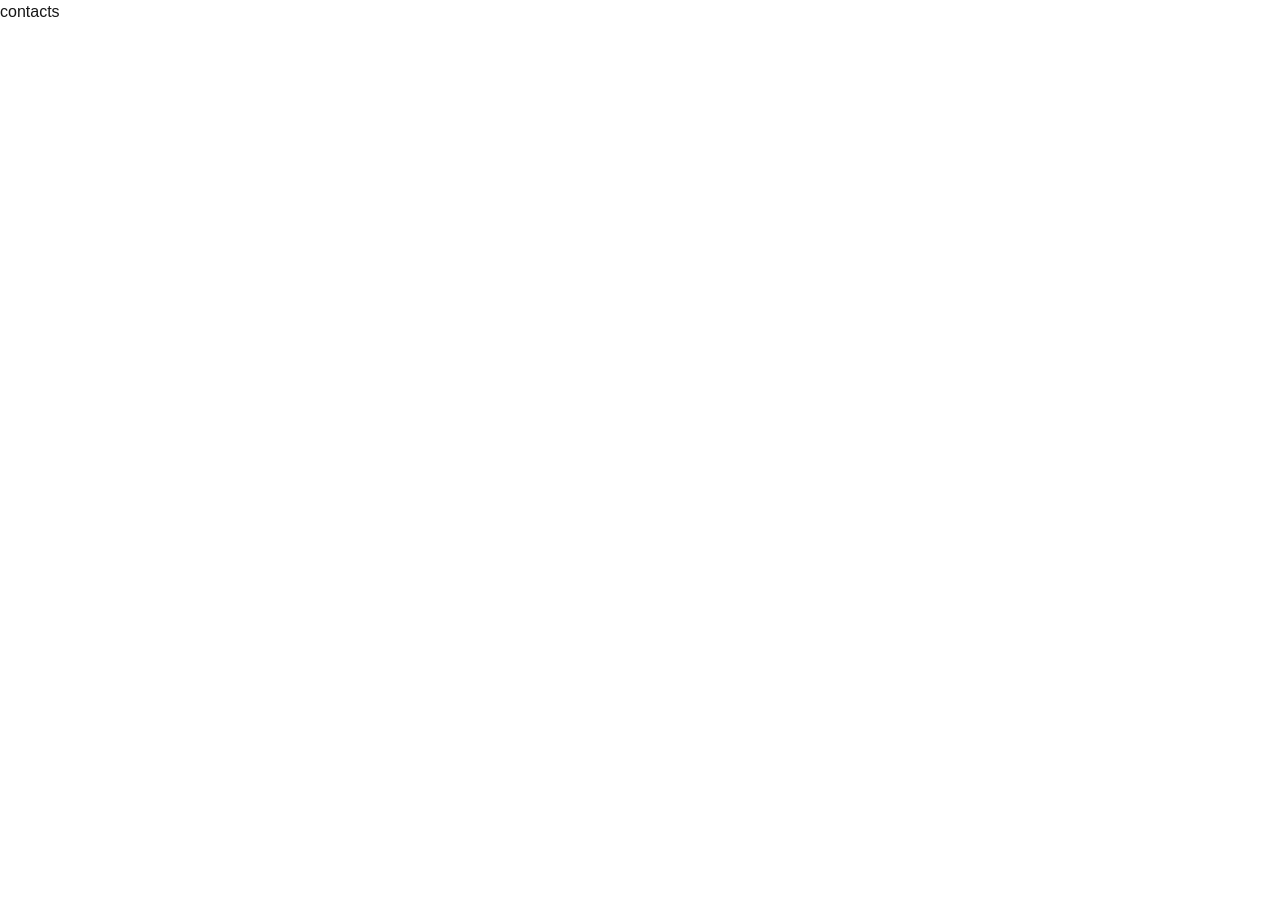
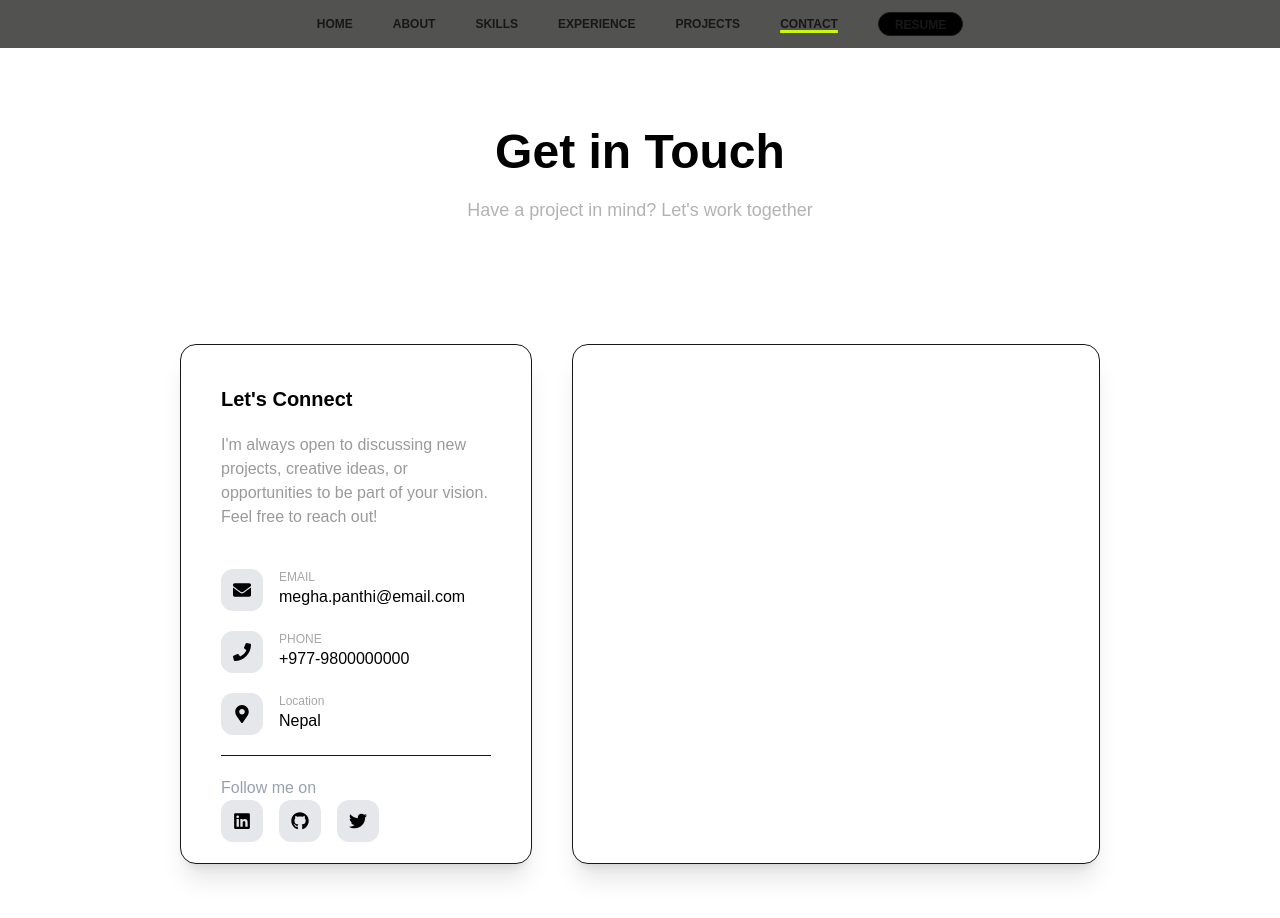
Before and after one commit to megha-56/Portfolio, a Next.js app: page /contact in a window 1280 px wide. Shown: the top 918 px of the page. Before the commit the page ends 800 px from the top, so only its background shows below. Built offline with nearby package versions, Linux system fonts and the light colour scheme.

Commit message:
added Contact Page

```diff
--- a/package.json
+++ b/package.json
@@ -17,6 +17,7 @@
     "radix-ui": "^1.4.3",
     "react": "19.2.4",
     "react-dom": "19.2.4",
+    "react-icons": "^5.6.0",
     "shadcn": "^4.1.0",
     "tailwind-merge": "^3.5.0",
     "tw-animate-css": "^1.4.0"
--- a/src/app/contact/page.jsx
+++ b/src/app/contact/page.jsx
@@ -1,7 +1,104 @@
 "use client";
+import { useRouter } from 'next/navigation';
+import { usePathname } from "next/navigation";
+import { FaEnvelope, FaPhone, FaMapMarkerAlt } from "react-icons/fa";
+import { FaLinkedin, FaGithub, FaTwitter } from "react-icons/fa";
+
 const Contact=()=>{
+    const router = useRouter()
+    const pathname = usePathname();
     return(
-    <h1>contacts</h1>
+        <>
+        <div className="min-h-screen w-screen bg-white ">
+          <div className="h-12 flex justify-center gap-10 text-xs font-bold w-screen bg-[#525251] ">
+             <button onClick={()=>{router.push('/home')}} className={pathname === "/home" ? "underline decoration-3 decoration-[#c6fa0a]" : ""}>HOME</button>
+             <button onClick={()=>{router.push('/about')}} className={pathname === "/about" ? "underline decoration-3 decoration-[#c6fa0a]" : ""} >ABOUT</button>
+             <button onClick={()=>(router.push('/skills'))} className={pathname === "/skills" ? "underline decoration-3 decoration-[#c6fa0a]" : ""}>SKILLS</button>
+             <button onClick={()=>{router.push('/experience')}}  className={pathname === "/experience" ? "underline decoration-3 decoration-[#c6fa0a]" : ""}>EXPERIENCE</button>
+             <button onClick={()=>{router.push('/projects')}}  className={pathname === "/projects" ? "underline decoration-3 decoration-[#c6fa0a]" : ""}>PROJECTS</button>
+             <button onClick={()=>{router.push('/contact')}}  className={pathname === "/contact" ? "underline decoration-3 decoration-[#c6fa0a]" : ""}>CONTACT</button>
+             <button  className='flex border bg-black rounded-2xl h-[50%] px-4 py-1 mt-3'>RESUME</button>
+          </div>
+          <div className='flex flex-col items-center gap-5'>
+              <h1 className='text-5xl font-bold text-black mt-20'>Get in Touch</h1>
+              <h2 className='text-black/30 text-lg'>Have a project in mind? Let's work together</h2>
+
+              <div className='rounded-full mx-auto h-[1] bg-black w-[5%] overflow-hidden '>
+                   <div className='rounded-full bg-black h-full w-full  transition-all duration-1000 ease-out'></div>
+              </div>
+          </div>
+          <div className='flex mt-20 px-40 pb-30 '>
+            <div className='h-130 w-[40%] bg-white m-5 border border-gray-250 rounded-2xl transition shadow-xl hover:shadow-2xl hover:border-gray-300'>
+                <div className='flex flex-col p-10 gap-5'>
+                    <h1 className='text-xl text-black font-extrabold '>Let's Connect</h1>
+                    <p className=' text-black/40'>I'm always open to discussing new projects, creative ideas, or opportunities to be part of your vision. Feel free to reach out!
+                    </p>
+                    <div className='flex mt-5'>
+                        <span className='mr-4 bg-gray-200 rounded-xl p-3'><FaEnvelope className="text-black  text-lg" /></span>
+                        <span>
+                            <h2 className='text-xs text-black/35'>EMAIL</h2>
+                            <h2 className='text-black'>megha.panthi@email.com</h2>
+                        </span>
+                    </div>
+                    <div className='flex '>
+                        <span className='mr-4 bg-gray-200 rounded-xl p-3'><FaPhone className="text-black  text-lg" /></span>
+                        <span>
+                            <h2 className='text-xs text-black/35'>PHONE</h2>
+                            <h2 className='text-black'>+977-9800000000</h2>
+                        </span>
+                    </div>
+                    <div className='flex '>
+                        <span className='mr-4 bg-gray-200 rounded-xl p-3'><FaMapMarkerAlt className="text-black  text-lg" /></span>
+                        <span>
+                            <h2 className='text-xs text-black/35'>Location</h2>
+                            <h2 className='text-black'>Nepal</h2>
+                        </span>
+                    </div>
+                    <hr/>
+                    <div className='flex flex-col'>
+                        <h2 className='text-gray-400'>Follow me on</h2>
+                        <div className='flex gap-4'>
+
+                             {/* LinkedIn */}
+                             <button
+                             onClick={() => window.open("https://linkedin.com/in/megha-panthi-870304299", "_blank")}
+                              className="p-3 bg-gray-200 rounded-xl text-black hover:bg-blue-500 hover:text-white transition-all duration-300"
+                              >
+                             <FaLinkedin className="text-lg" />
+                             </button>
+
+                             {/* GitHub */}
+                             <button
+                               onClick={() => window.open("https://github.com/megha-56", "_blank")}
+                                   className="p-3 bg-gray-200 text-black rounded-xl hover:bg-black hover:text-white transition-all duration-300"
+                              >
+                                <FaGithub className="text-lg" />
+                             </button>
+
+                              {/* Twitter */}
+                             <button
+                              onClick={() => window.open("https://twitter.com/MeghaPanth17153", "_blank")}
+                              className="p-3 bg-gray-200 text-black rounded-xl hover:bg-sky-500 hover:text-white transition-all duration-300"
+                               >
+                              <FaTwitter className="text-lg" />
+                             </button>
+
+                        </div>
+                    </div>
+                </div>
+            </div>
+
+
+            <div className='h-130 w-[60%] bg-white m-5 border border-gray-250 rounded-2xl transition shadow-xl hover:shadow-2xl hover:border-gray-300'></div>
+                   <div>
+
+                   </div>
+           </div>
+
+
+       </div>
+        </>
+
     )
 }
 export default Contact
```
Also changed, not shown: 1 other file (tests, documents, lock files or other folders).
